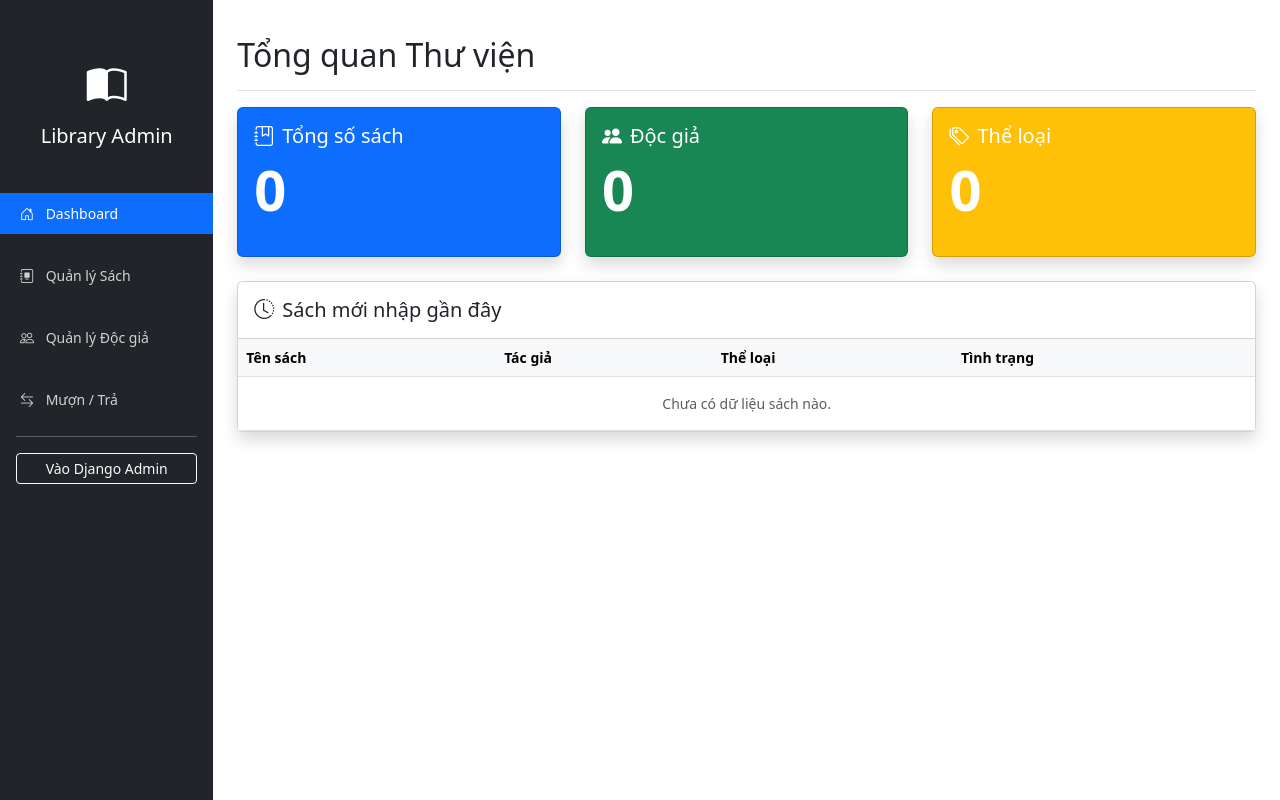
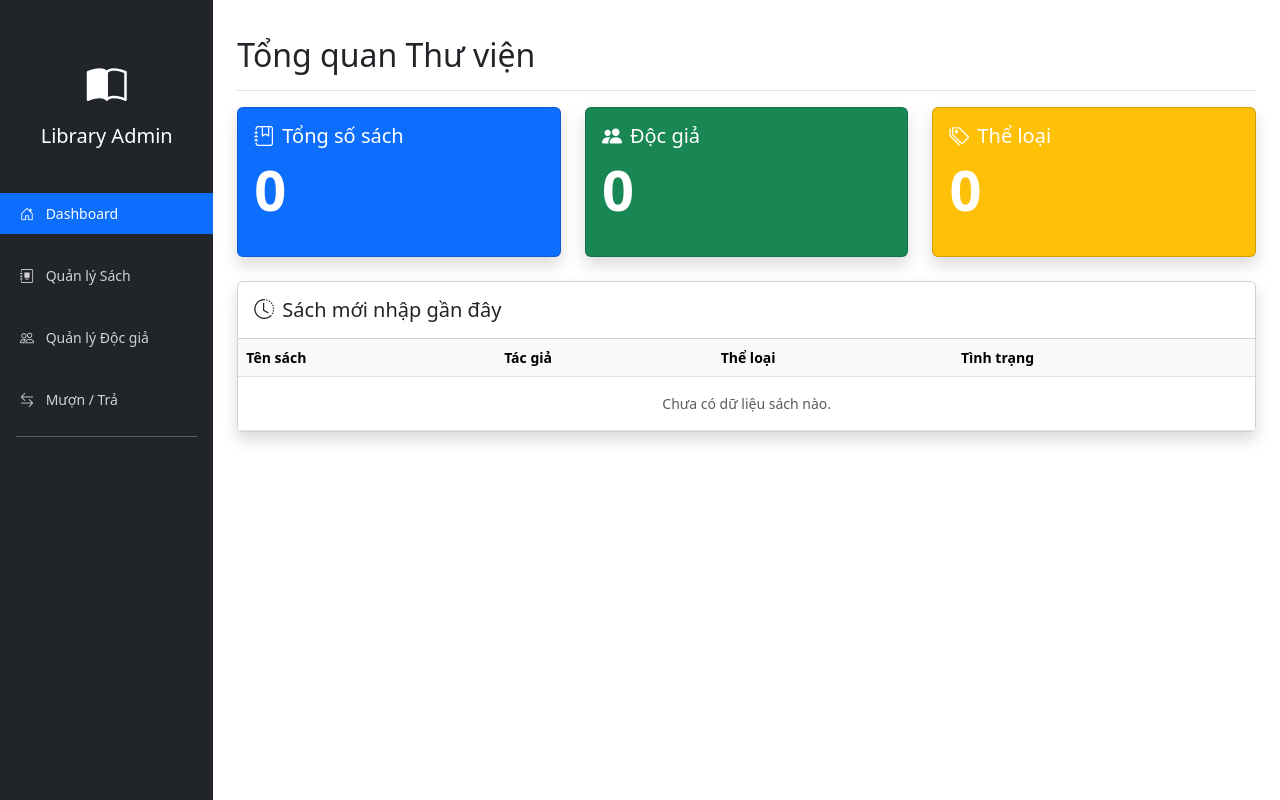
Before and after one commit to kciee/web_thu_vien, a Django app: page / in a window 1280 px wide. Run offline with Django 5.2, Linux system fonts and the light colour scheme; data that the repository does not hold is empty.

Commit message:
xóa nút vào django

```diff
--- a/app/templates/app/base.html
+++ b/app/templates/app/base.html
@@ -64,9 +64,6 @@
                 </ul>
 
                 <hr class="text-white mx-3">
-                <div class="px-3">
-                     <a href="/admin/" class="btn btn-outline-light w-100 btn-sm">Vào Django Admin</a>
-                </div>
             </div>
         </nav>
 
```
